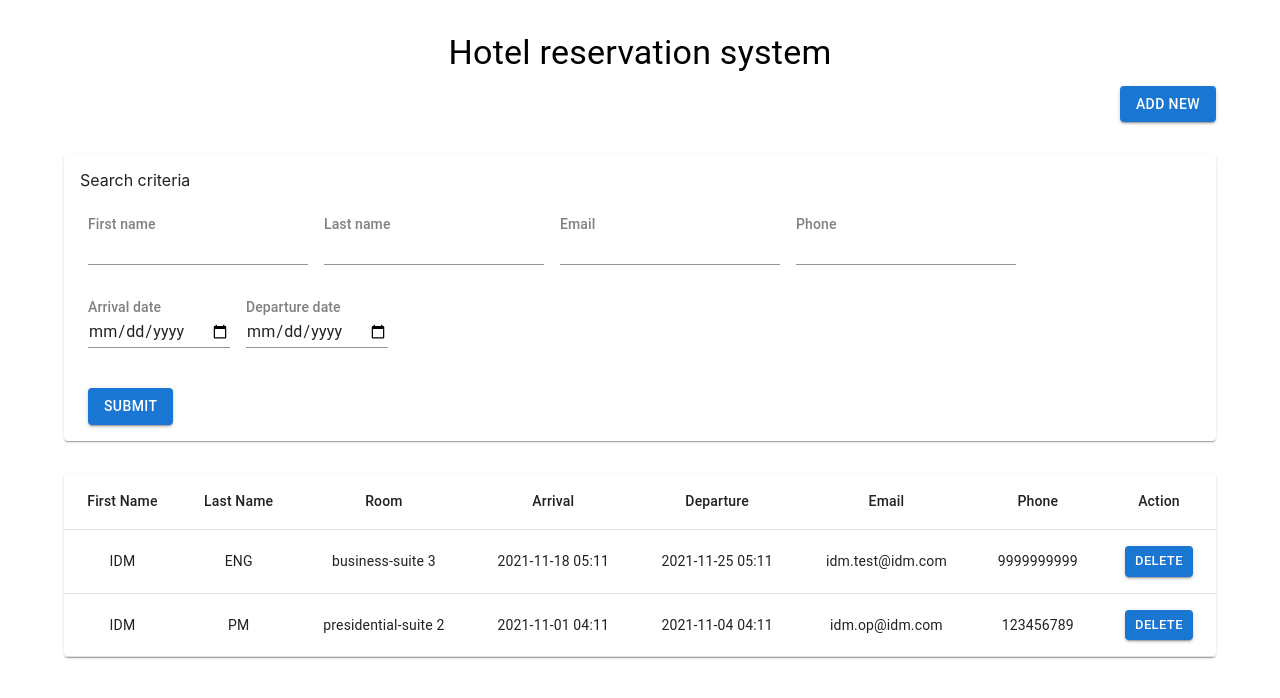
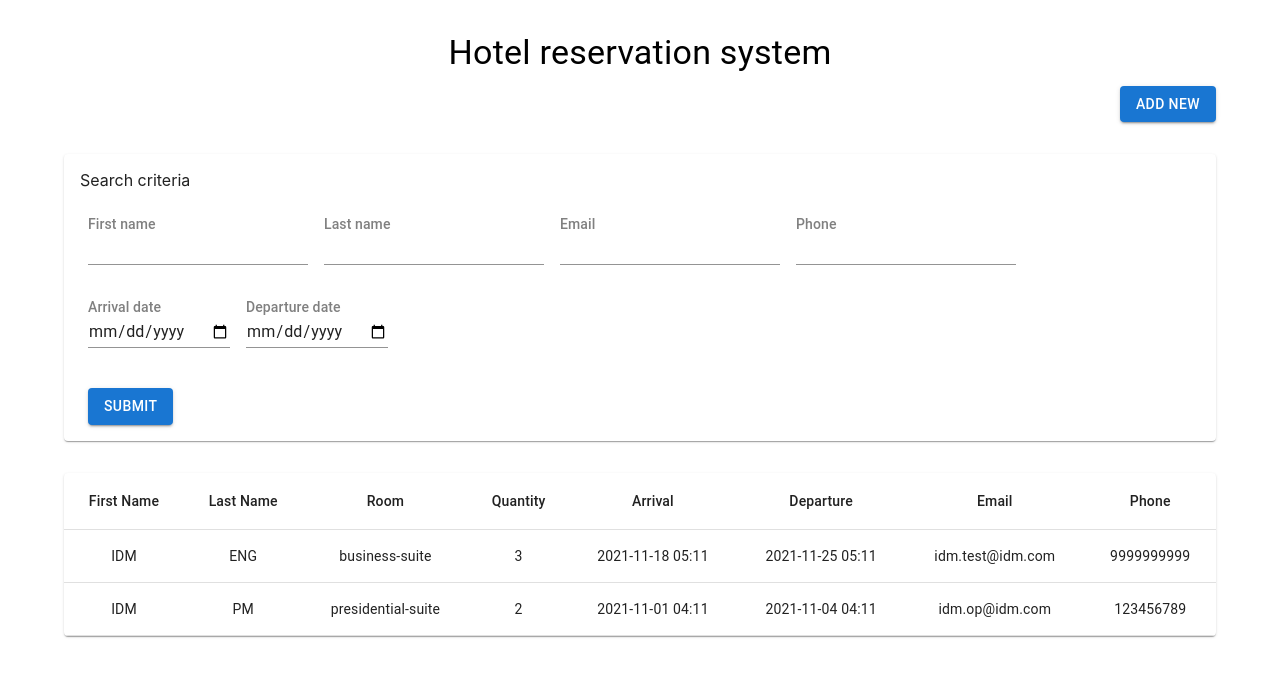
Before and after one commit to takeramagan/hotel-reservation, a React (Create React App) app: page / in a window 1280 px wide. Shown: the top 698 px of the page. Built offline with nearby package versions, Linux system fonts and the light colour scheme.

Commit message:
chore/refine

```diff
--- a/src/Home.jsx
+++ b/src/Home.jsx
@@ -3,9 +3,6 @@ import {
   Box,
   Button,
   Container,
-  Dialog,
-  DialogActions,
-  DialogTitle,
   Typography,
   Paper,
   Table,
@@ -32,7 +29,6 @@ const Home = () => {
   const [reservationData, setReservationData] = useContext(ReservationContext); // data list
   const [filter, setFilter] = useContext(FilterContext); // data list
   const [filteredData, setFilteredData] = useState(reservationData); // searched data
-  const [showDel, setShowDel] = useState(false); //show Alert dialog when delete clicked
   const [curReservation, setCurReservation] = useState(null); //null: close Modal, {}: empty object, Add new reservation, {email:...} : not empty object, edit reservation
 
   // const onSearchSubmit = useCallback(
@@ -47,20 +43,6 @@ const Home = () => {
     const newDisplyData = reservationData.filter((v) => filterData(v, filter));
     setFilteredData(newDisplyData);
   }, [reservationData, filter, setFilteredData]);
-
-  const onDeleteClick = useCallback(() => {
-    setShowDel(true);
-  }, [setShowDel]);
-
-  const onDelDialogClose = useCallback(() => {
-    setShowDel(false);
-  }, [setShowDel]);
-
-  //Delete reservation
-  const onDeleteItem = useCallback(() => {
-    console.log("confirm delete");
-    setShowDel(false);
-  }, [setShowDel]);
 
   //Add new reservation
   const onAddNew = useCallback(() => {
@@ -110,11 +92,11 @@ const Home = () => {
               <TableCell align="center">First Name</TableCell>
               <TableCell align="center">Last Name</TableCell>
               <TableCell align="center">Room</TableCell>
+              <TableCell align="center">Quantity</TableCell>
               <TableCell align="center">Arrival</TableCell>
               <TableCell align="center">Departure</TableCell>
               <TableCell align="center">Email</TableCell>
               <TableCell align="center">Phone</TableCell>
-              <TableCell align="center">Action</TableCell>
             </TableRow>
           </TableHead>
           <TableBody>
@@ -145,7 +127,8 @@ const Home = () => {
                   >
                     <TableCell align="center">{firstName}</TableCell>
                     <TableCell align="center">{lastName}</TableCell>
-                    <TableCell align="center">{`${roomSize} ${roomQuantity}`}</TableCell>
+                    <TableCell align="center">{roomSize}</TableCell>
+                    <TableCell align="center">{roomQuantity}</TableCell>
                     <TableCell align="center">
                       {moment(arrivalDate).format("YYYY-MM-DD HH:MM")}
                     </TableCell>
@@ -154,33 +137,12 @@ const Home = () => {
                     </TableCell>
                     <TableCell align="center">{email}</TableCell>
                     <TableCell align="center">{phone}</TableCell>
-                    <TableCell align="center">
-                      <Button
-                        variant="contained"
-                        size="small"
-                        onClick={onDeleteClick}
-                      >
-                        Delete
-                      </Button>
-                    </TableCell>
                   </TableRow>
                 );
               })}
           </TableBody>
         </Table>
       </TableContainer>
-      <Dialog
-        open={showDel}
-        // TransitionComponent={Transition}
-        keepMounted
-        onClose={onDelDialogClose}
-      >
-        <DialogTitle>{"Confirm delete?"}</DialogTitle>
-        <DialogActions>
-          <Button onClick={onDelDialogClose}>Cancel</Button>
-          <Button onClick={onDeleteItem}>Confirm</Button>
-        </DialogActions>
-      </Dialog>
       {!!curReservation && (
         <ReservationDetail
           onClose={onCloseModal}
--- a/src/components/ReservationDetail.jsx
+++ b/src/components/ReservationDetail.jsx
@@ -1,8 +1,11 @@
-import React, { useContext } from "react";
+import React, { useState, useCallback } from "react";
 import {
   Box,
   Button,
   Checkbox,
+  Dialog,
+  DialogActions,
+  DialogTitle,
   FormControl,
   FormControlLabel,
   Modal,
@@ -24,7 +27,6 @@ import {
 } from "../constants/constants";
 import { useFormik } from "formik";
 import moment from "moment";
-import { ReservationContext } from "../context/Context";
 import reservationStore from "../store/reservationStore";
 
 const PaymentRadio = <Radio sx={{ "&.Mui-checked": { color: pink[400] } }} />;
@@ -46,8 +48,9 @@ const switchContainerStyle = {
 };
 
 const ReservationDetail = ({ onClose, reservation }) => {
-  const isEditing = !!reservation?.key; //normally use key property
-  // const [reservations, setReservations] = useContext(ReservationContext);
+  const isEditing = !!reservation?.key;
+  const [showDel, setShowDel] = useState(false); //show Alert dialog when delete clicked
+
   const formik = useFormik({
     initialValues: isEditing
       ? {
@@ -70,6 +73,22 @@ const ReservationDetail = ({ onClose, reservation }) => {
       onClose();
     },
   });
+
+  const onDeleteClick = useCallback(() => {
+    setShowDel(true);
+  }, [setShowDel]);
+
+  const onDelDialogClose = useCallback(() => {
+    setShowDel(false);
+  }, [setShowDel]);
+
+  //Delete reservation
+  const onConfirmDelete = useCallback(() => {
+    console.log("confirm delete");
+    reservationStore.delete(reservation);
+    setShowDel(false);
+    onClose();
+  }, [setShowDel, reservation, onClose]);
 
   return (
     <Modal open={!!reservation} onClose={onClose} sx={{ overflow: "scroll" }}>
@@ -377,7 +396,11 @@ const ReservationDetail = ({ onClose, reservation }) => {
             >
               <Box>
                 {isEditing && (
-                  <Button variant="contained" color="error">
+                  <Button
+                    variant="contained"
+                    color="error"
+                    onClick={onDeleteClick}
+                  >
                     Delete
                   </Button>
                 )}
@@ -393,6 +416,18 @@ const ReservationDetail = ({ onClose, reservation }) => {
             </Box>
           </form>
         </Paper>
+        <Dialog
+          open={showDel}
+          // TransitionComponent={Transition}
+          keepMounted
+          onClose={onDelDialogClose}
+        >
+          <DialogTitle>{"Confirm delete?"}</DialogTitle>
+          <DialogActions>
+            <Button onClick={onDelDialogClose}>Cancel</Button>
+            <Button onClick={onConfirmDelete}>Confirm</Button>
+          </DialogActions>
+        </Dialog>
       </Box>
     </Modal>
   );
--- a/src/constants/constants.js
+++ b/src/constants/constants.js
@@ -77,7 +77,7 @@ const validationSchema = yup.object({
 });
 
 const initialFormValues = {
-  room: { roomSize: "business-suite" },
+  room: { roomSize: "business-suite", roomQuantity: 1 },
   extras: [],
   tags: [],
   stay: {
```
